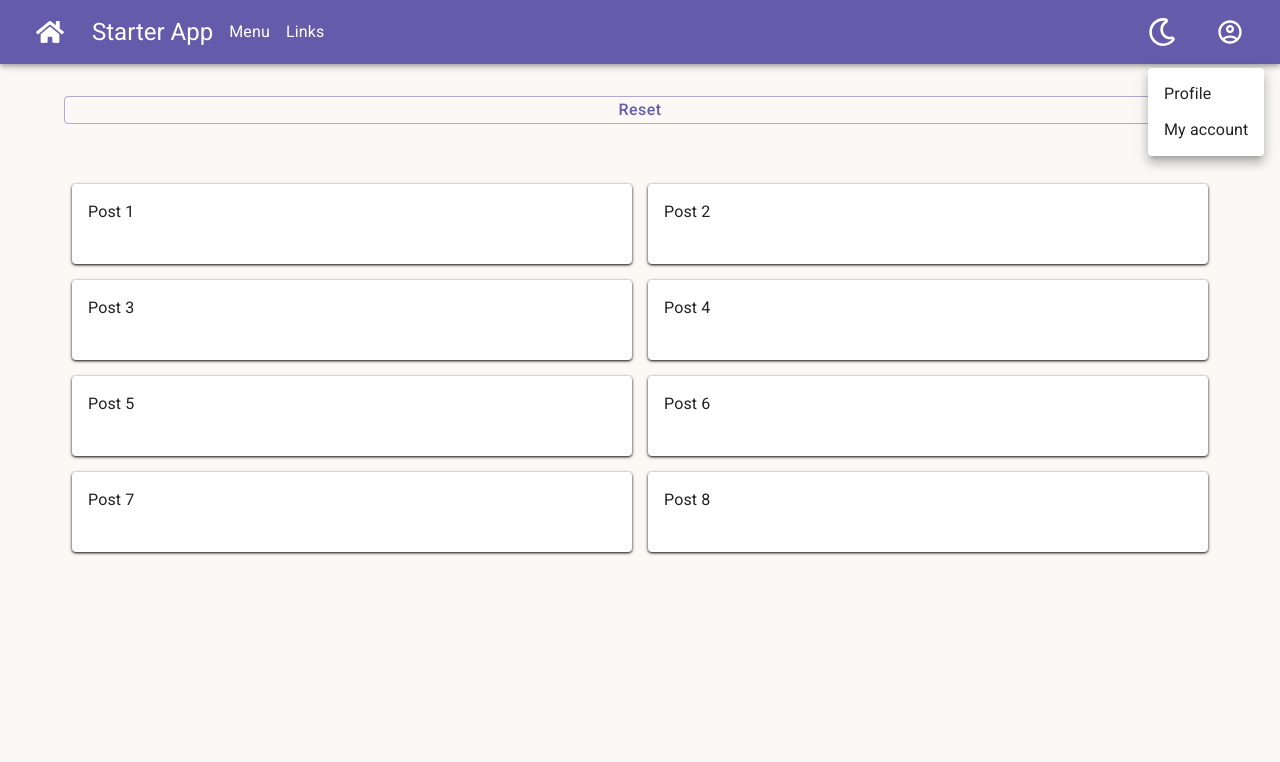
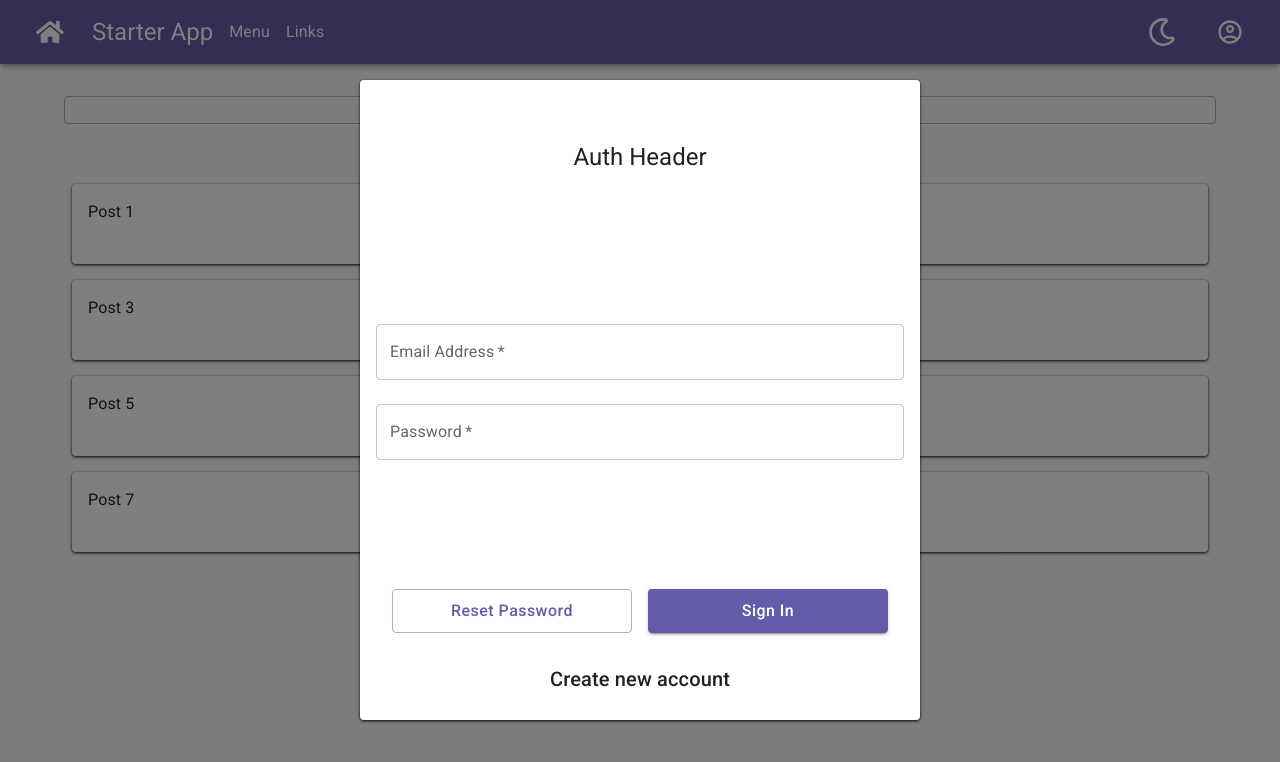
Before and after one commit to Tamtox/react_starter, a React (Vite) app: page / in a window 1280 px wide. Both pictures are taken after a click on the button 1229 px from the left and 32 px from the top of the page. Shown: the top 762 px of the page. Built offline with nearby package versions, Linux system fonts and the light colour scheme.

Commit message:
Auth form

```diff
--- /dev/null
+++ b/src/components/auth/auth.scss
@@ -0,0 +1,45 @@
+@import '@/styles/_mixins';
+
+.auth-modal {
+  .auth {
+    width: calc(min(35rem, 90%));
+    height: calc(min(40rem, 95%));
+    @include grid(20% 80%, 100%);
+    position: absolute;
+    top: 50%;
+    left: 50%;
+    transform: translate(-50%, -50%);
+    padding: 1rem;
+    .auth-header {
+      @include flex;
+    }
+    .auth-form {
+      @include grid(70% 15% 15%, 100%);
+      gap: 1rem;
+      .auth-inputs {
+        @include widthAndHeight(100%, 100%);
+        margin: auto;
+        display: grid;
+        grid-template-columns: 100%;
+        grid-auto-rows: 3rem;
+        align-content: center;
+        gap: 2rem;
+        .auth-input {
+        }
+      }
+      .auth-buttons {
+        @include widthAndHeight(100%, 100%);
+        @include flex;
+        gap: 1rem;
+        .auth-button {
+          width: calc(min(15rem, 100%));
+        }
+      }
+      .auth-toggle {
+        @include widthAndHeight(100%, 100%);
+        @include flex(center, flex-start);
+        cursor: pointer;
+      }
+    }
+  }
+}
--- /dev/null
+++ b/src/components/auth/auth.tsx
@@ -0,0 +1,148 @@
+import './auth.scss';
+
+import { Box, Button, Card, Input, Modal, TextField, Typography } from '@mui/material';
+import React, { useReducer } from 'react';
+
+import { useAuthStore } from '@/store/auth_store';
+
+type Props = {
+  open: boolean;
+  handleClose: (e: any) => void;
+};
+
+interface State {
+  isLogin: boolean;
+  email: string;
+  username: string;
+  password: string;
+  passwordRepeat: string;
+  passwordResetMode: boolean;
+}
+
+const Auth = ({ open, handleClose }: Props): JSX.Element => {
+  const { authToken, darkMode } = useAuthStore((state) => state);
+  const [state, setState] = useReducer((state: State, action: Partial<State>) => ({ ...state, ...action }), {
+    isLogin: true,
+    email: '',
+    username: '',
+    password: '',
+    passwordRepeat: '',
+    passwordResetMode: false,
+  });
+  const authInputsHandler = (newValue: string, element: string) => {
+    setState({ [element]: newValue });
+  };
+  const authFormSubmitHandler = (event: React.FormEvent) => {
+    event.preventDefault();
+    console.log('Form submit handler');
+  };
+  // Password reset
+  const passwordResetHandler = () => {
+    console.log('Password reset handler');
+  };
+  const passwordResetNode = state.passwordResetMode ? (
+    <form className={`auth-pass-reset`}>
+      <Box className={``}></Box>
+      <Box className={``}></Box>
+    </form>
+  ) : null;
+  return (
+    <Modal
+      className={`auth-modal`}
+      open={open}
+      onClose={handleClose}
+      aria-labelledby="modal-modal-title"
+      aria-describedby="modal-modal-description"
+    >
+      <Card className={`auth`}>
+        <Box className={`auth-header`}>
+          <Typography variant="h5" component="h2">
+            Auth Header
+          </Typography>
+        </Box>
+        <form className="auth-form" onSubmit={authFormSubmitHandler}>
+          <Box className={`auth-inputs`}>
+            <TextField
+              className={`auth-input`}
+              value={state.email}
+              onChange={(event) => {
+                authInputsHandler(event.target.value, 'email');
+              }}
+              required
+              fullWidth
+              label="Email Address"
+              type="email"
+              autoComplete="email"
+            />
+            {state.isLogin ? null : (
+              <TextField
+                className={`auth-input`}
+                value={state.username}
+                onChange={(event) => {
+                  authInputsHandler(event.target.value, 'username');
+                }}
+                required
+                fullWidth
+                label="Username"
+                type="text"
+              />
+            )}
+            <TextField
+              className={`auth-input`}
+              value={state.password}
+              onChange={(event) => {
+                authInputsHandler(event.target.value, 'password');
+              }}
+              required
+              fullWidth
+              label="Password"
+              type="password"
+              autoComplete="current-password"
+            />
+            {state.isLogin ? null : (
+              <TextField
+                className={`auth-input`}
+                value={state.passwordRepeat}
+                onChange={(event) => {
+                  authInputsHandler(event.target.value, 'passwordRepeat');
+                }}
+                required
+                fullWidth
+                label="Repeat Password"
+                type="password"
+                autoComplete="current-password"
+              />
+            )}
+          </Box>
+          <Box className={`auth-buttons`}>
+            <Button
+              onClick={() => {
+                setState({ passwordResetMode: !state.passwordResetMode });
+              }}
+              size="large"
+              variant="outlined"
+              className={`auth-button`}
+            >
+              Reset Password
+            </Button>
+            <Button size="large" variant="contained" className={`auth-button`}>
+              {state.isLogin ? 'Sign In' : 'Sign Up'}
+            </Button>
+          </Box>
+          <Typography
+            className={`auth-toggle`}
+            onClick={() => {
+              setState({ isLogin: !state.isLogin });
+            }}
+            variant="h6"
+            component="h2"
+          >
+            {state.isLogin ? 'Create new account' : 'Use existing account'}
+          </Typography>
+        </form>
+      </Card>
+    </Modal>
+  );
+};
+
+export default Auth;
--- a/src/components/navbar/navbar.tsx
+++ b/src/components/navbar/navbar.tsx
@@ -18,6 +18,7 @@ import {
   Typography,
   useMediaQuery,
 } from '@mui/material';
+import { stat } from 'fs';
 import React, { useReducer } from 'react';
 import { FaHome, FaRegMoon, FaRegSun } from 'react-icons/fa';
 import { HiOutlineMenu } from 'react-icons/hi';
@@ -25,26 +26,34 @@ import { MdNotificationsNone, MdOutlineAccountCircle, MdSearch } from 'react-ico
 
 import { IAuthStore, useAuthStore } from '@/store/auth_store';
 
+import Auth from '../auth/auth';
+
 interface INavbarState {
   navbarMenu: null | HTMLElement;
   navbarUserMenu: null | HTMLElement;
+  authMenuOpen: boolean;
 }
 
 const Navbar = (): JSX.Element => {
-  const { darkMode, toggleDarkMode } = useAuthStore((state: IAuthStore) => state);
+  const { authToken, darkMode, toggleDarkMode } = useAuthStore((state: IAuthStore) => state);
   const mobile = useMediaQuery('(max-width:700px)');
   const [state, setState] = useReducer(
     (state: INavbarState, action: Partial<INavbarState>) => ({ ...state, ...action }),
     {
       navbarMenu: null,
       navbarUserMenu: null,
+      authMenuOpen: false,
     },
   );
   const menusHandler = (event: React.MouseEvent<HTMLElement>, target: string) => {
     if (target === 'menu') {
       setState({ navbarMenu: event.currentTarget, navbarUserMenu: null });
     } else if (target === 'userMenu') {
-      setState({ navbarMenu: null, navbarUserMenu: event.currentTarget });
+      if (authToken) {
+        setState({ navbarMenu: null, navbarUserMenu: event.currentTarget });
+      } else {
+        setState({ authMenuOpen: state.authMenuOpen ? false : true });
+      }
     }
   };
 
@@ -117,6 +126,12 @@ const Navbar = (): JSX.Element => {
                 <MenuItem onClick={closeMenusHandler}>Profile</MenuItem>
                 <MenuItem onClick={closeMenusHandler}>My account</MenuItem>
               </Menu>
+              <Auth
+                open={state.authMenuOpen}
+                handleClose={(e) => {
+                  menusHandler(e, 'userMenu');
+                }}
+              />
             </Box>
           </Box>
         </Toolbar>
--- a/src/pages/home.tsx
+++ b/src/pages/home.tsx
@@ -13,12 +13,13 @@ import {
   TextField,
   Typography,
 } from '@mui/material';
-import { useMutation, useQuery } from '@tanstack/react-query';
+import { QueryClient, useMutation, useQuery } from '@tanstack/react-query';
 import React, { useEffect, useReducer } from 'react';
 import { FaArrowLeft, FaArrowRight } from 'react-icons/fa';
 
 import Loading from '@/components/loading/Loading';
 import { IAuthStore, useAuthStore } from '@/store/auth_store';
+import { IPostsStore, usePostsStore } from '@/store/posts_store';
 
 interface IHomeState {
   search: string;
@@ -26,42 +27,52 @@ interface IHomeState {
   query: string;
 }
 
-const myPosts = [
-  { id: '1', title: 'Post 1' },
-  { id: '2', title: 'Post 2' },
-  { id: '3', title: 'Post 3' },
-  { id: '4', title: 'Post 4' },
-  { id: '5', title: 'Post 5' },
-  { id: '6', title: 'Post 6' },
-  { id: '7', title: 'Post 7' },
-  { id: '8', title: 'Post 8' },
-];
-
 function wait(durationSeconds: number) {
   return new Promise((resolve) => setTimeout(resolve, durationSeconds * 1000));
 }
 
 const Home: React.FC = (): JSX.Element => {
   const { darkMode, toggleDarkMode } = useAuthStore((state: IAuthStore) => state);
+  const { posts, addPost, deletePost } = usePostsStore((state: IPostsStore) => state);
   const [state, setState] = useReducer((state: IHomeState, action: Partial<IHomeState>) => ({ ...state, ...action }), {
     search: '',
     query: 'name',
     page: '1',
   });
-  const postQuery = useQuery({
+  // Query
+  const queryClient = new QueryClient();
+  const query = useQuery({
     queryKey: ['posts'],
-    queryFn: () => wait(1).then(() => [...myPosts]),
+    queryFn: (queryKey) =>
+      wait(1).then(() => {
+        console.log(queryKey);
+        return [...posts];
+      }),
   });
-  const posMutation = useMutation({});
-  if (postQuery.isLoading) return <Loading height="100vh" />;
-  if (postQuery.isError) return <pre>{JSON.stringify(postQuery.error)}</pre>;
+  const mutation = useMutation({
+    mutationFn: (title: string) => {
+      return wait(1).then(() => posts.push({ id: crypto.randomUUID(), title }));
+    },
+    onSuccess: () => {
+      queryClient.invalidateQueries(['posts']);
+    },
+  });
+  if (query.isLoading) return <Loading height="100vh" />;
+  if (query.isError) return <pre>{JSON.stringify(query.error)}</pre>;
   return (
     <Container maxWidth={false} className="home">
       <Box className={`toolbar`}>
-        <Button variant="outlined">Reset</Button>
+        <Button
+          variant="outlined"
+          onClick={() => {
+            mutation.mutate('new post');
+          }}
+        >
+          Add
+        </Button>
       </Box>
       <Box className={`list`}>
-        {postQuery.data.map((post) => (
+        {query.data.map((post) => (
           <Card key={post.id}>{post.title}</Card>
         ))}
       </Box>
--- a/src/store/auth_store.tsx
+++ b/src/store/auth_store.tsx
@@ -14,7 +14,7 @@ export interface IAuthStore {
 
 export const useAuthStore = create<IAuthStore>((set) => ({
   darkMode: darkMode === 'true' ? true : false,
-  authToken: '123',
+  authToken: undefined,
   toggleDarkMode: () =>
     set((state: IAuthStore) => {
       Cookies.set('darkMode', `${!state.darkMode}`, {
--- /dev/null
+++ b/src/store/posts_store.tsx
@@ -0,0 +1,35 @@
+import { create } from 'zustand';
+
+interface IPost {
+  id: string;
+  title: string;
+}
+
+export interface IPostsStore {
+  posts: IPost[];
+  addPost: (post: IPost) => void;
+  deletePost: (post: IPost) => void;
+}
+
+const myPosts = [
+  { id: '1', title: 'Post 1' },
+  { id: '2', title: 'Post 2' },
+  { id: '3', title: 'Post 3' },
+  { id: '4', title: 'Post 4' },
+  { id: '5', title: 'Post 5' },
+  { id: '6', title: 'Post 6' },
+  { id: '7', title: 'Post 7' },
+  { id: '8', title: 'Post 8' },
+];
+
+export const usePostsStore = create<IPostsStore>((set) => ({
+  posts: myPosts,
+  addPost: (post: IPost) =>
+    set((state) => ({
+      posts: [...state.posts, post],
+    })),
+  deletePost: (post: IPost) =>
+    set((state) => ({
+      posts: state.posts.filter((p) => p.id !== post.id),
+    })),
+}));
```
